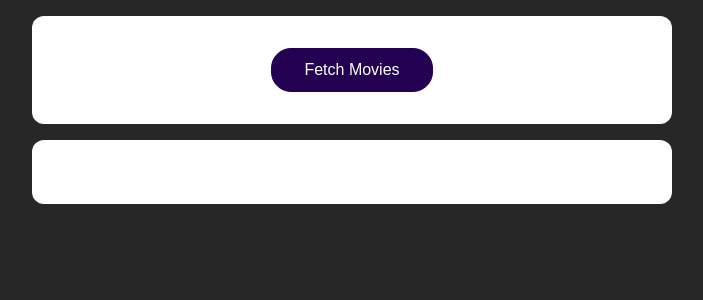
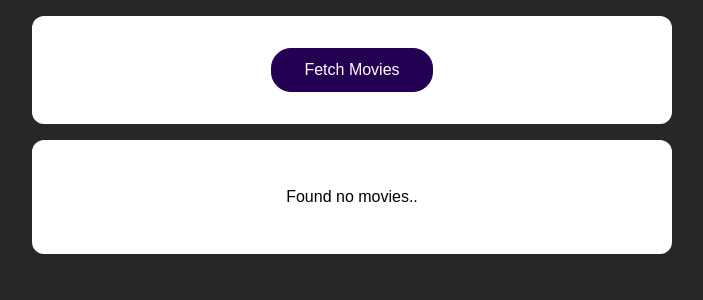
Before and after one commit to itsmeAYUSH/MovieAppReact, a React (Create React App) app: page / in a window 1280 px wide. Shown: the top 300 px of the page, without its empty margins (288-991 px from the left). Built offline with nearby package versions, Linux system fonts and the light colour scheme.

Commit message:
added loading screen
added loading screen

```diff
--- a/src/App.js
+++ b/src/App.js
@@ -1,4 +1,4 @@
-import React,{ useState } from "react";
+import React, { useState } from "react";
 
 import MoviesList from "./components/MoviesList";
 import "./App.css";
@@ -19,9 +19,11 @@
   //   },
   // ];
   const [movies, setMovies] = useState([]);
+  const [isLoading, setIsLoading] = useState(false);
 
   async function fetchMovieHandler() {
-   const response = await fetch("https://swapi.py4e.com/api/films/")
+    setIsLoading(true);
+    const response = await fetch("https://swapi.py4e.com/api/films/");
     const data = await response.json();
     const transformedMovies = data.results.map((movieData) => {
       return {
@@ -32,6 +34,7 @@
       };
     });
     setMovies(transformedMovies);
+    setIsLoading(false);
   }
   return (
     <React.Fragment>
@@ -39,7 +42,9 @@
         <button onClick={fetchMovieHandler}>Fetch Movies</button>
       </section>
       <section>
-        <MoviesList movies={movies} />
+        {!isLoading && movies.length > 0 && <MoviesList movies={movies} />}
+        {!isLoading && movies.length === 0 && <p>Found no movies..</p>}
+        {isLoading && <p>Loading..</p>}
       </section>
     </React.Fragment>
   );
```
Lines whose indentation alone changed are shown as unchanged.
